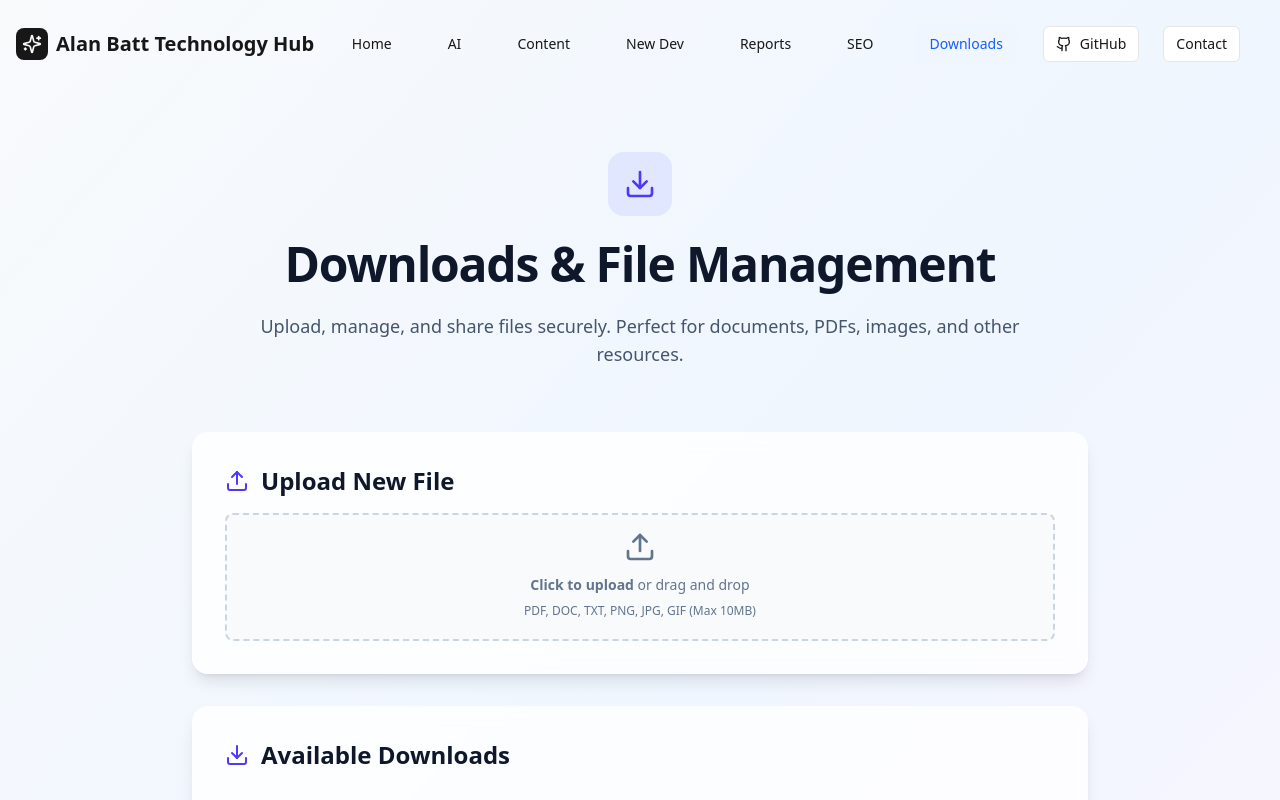
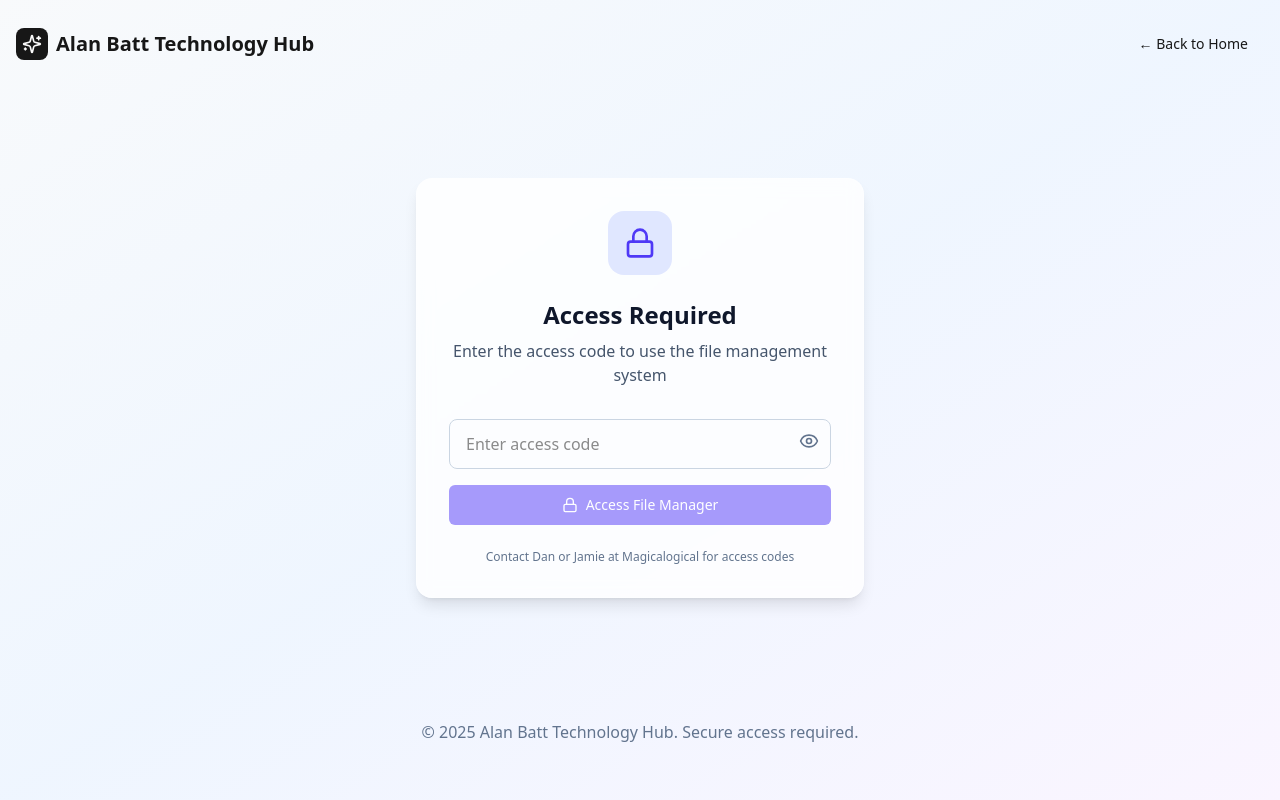
Before and after one commit to zenifieduk/alan-batt, a Next.js app: page /downloads in a window 1280 px wide. Shown: the top 800 px of the page. Built offline with nearby package versions, Linux system fonts and the light colour scheme.

Commit message:
feat: Add password protection to downloads page - implement authentication system with login form, session timeout, logout functionality, and multi-client deployment guide

```diff
--- /dev/null
+++ b/src/app/api/auth/route.ts
@@ -0,0 +1,23 @@
+import { NextRequest, NextResponse } from 'next/server'
+
+export async function POST(request: NextRequest) {
+  try {
+    const { password } = await request.json()
+
+    // Get the access code from environment variables
+    const ACCESS_CODE = process.env.ACCESS_CODE || 'default123'
+
+    // Simple password check
+    if (password === ACCESS_CODE) {
+      return NextResponse.json({ success: true }, { status: 200 })
+    } else {
+      return NextResponse.json({ success: false, error: 'Invalid access code' }, { status: 401 })
+    }
+  } catch (error) {
+    console.error('Auth error:', error)
+    return NextResponse.json(
+      { success: false, error: 'Authentication failed' },
+      { status: 500 }
+    )
+  }
+}
--- a/src/app/downloads/page.tsx
+++ b/src/app/downloads/page.tsx
@@ -3,7 +3,7 @@
 import { useState, useEffect } from 'react'
 import Link from 'next/link'
 import { Button } from "@/components/ui/button"
-import { Sparkles, Download, Upload, FileText, Image, File, Github, Loader2, CheckCircle, AlertCircle, Trash2 } from "lucide-react"
+import { Sparkles, Download, Upload, FileText, Image, File, Github, Loader2, CheckCircle, AlertCircle, Trash2, Lock, Eye, EyeOff } from "lucide-react"
 import { MobileMenu } from "@/components/ui/mobile-menu"
 
 interface UploadedFile {
@@ -17,14 +17,37 @@ interface UploadedFile {
 }
 
 const STORAGE_KEY = 'alan-batt-uploaded-files'
+const AUTH_KEY = 'alan-batt-auth'
 
 export default function DownloadsPage() {
   const [files, setFiles] = useState<UploadedFile[]>([])
   const [isUploading, setIsUploading] = useState(false)
   const [uploadStatus, setUploadStatus] = useState<{type: 'success' | 'error', message: string} | null>(null)
+  const [isAuthenticated, setIsAuthenticated] = useState(false)
+  const [password, setPassword] = useState('')
+  const [showPassword, setShowPassword] = useState(false)
+  const [authError, setAuthError] = useState('')
+  const [isLoading, setIsLoading] = useState(true)
+
+  // Check authentication on mount
+  useEffect(() => {
+    const savedAuth = localStorage.getItem(AUTH_KEY)
+    if (savedAuth) {
+      const authData = JSON.parse(savedAuth)
+      // Check if session is still valid (24 hours)
+      const sessionAge = Date.now() - authData.timestamp
+      if (sessionAge < 24 * 60 * 60 * 1000) {
+        setIsAuthenticated(true)
+      } else {
+        localStorage.removeItem(AUTH_KEY)
+      }
+    }
+    setIsLoading(false)
+  }, [])
 
   // Load files from localStorage on component mount
   useEffect(() => {
+    if (isAuthenticated) {
       const savedFiles = localStorage.getItem(STORAGE_KEY)
       if (savedFiles) {
         try {
@@ -34,13 +57,148 @@ export default function DownloadsPage() {
           console.error('Error loading saved files:', error)
         }
       }
-  }, [])
+    }
+  }, [isAuthenticated])
 
   // Save files to localStorage whenever files state changes
   useEffect(() => {
+    if (isAuthenticated) {
       localStorage.setItem(STORAGE_KEY, JSON.stringify(files))
-  }, [files])
+    }
+  }, [files, isAuthenticated])
 
+  const handleLogin = async () => {
+    setAuthError('')
+    try {
+      const response = await fetch('/api/auth', {
+        method: 'POST',
+        headers: { 'Content-Type': 'application/json' },
+        body: JSON.stringify({ password })
+      })
+
+      if (response.ok) {
+        setIsAuthenticated(true)
+        localStorage.setItem(AUTH_KEY, JSON.stringify({
+          authenticated: true,
+          timestamp: Date.now()
+        }))
+        setPassword('')
+      } else {
+        setAuthError('Invalid access code. Please try again.')
+      }
+    } catch (error) {
+      setAuthError('Connection error. Please try again.')
+    }
+  }
+
+  const handleLogout = () => {
+    setIsAuthenticated(false)
+    localStorage.removeItem(AUTH_KEY)
+    setPassword('')
+  }
+
+  const handleKeyPress = (e: React.KeyboardEvent) => {
+    if (e.key === 'Enter') {
+      handleLogin()
+    }
+  }
+
+  // Show loading spinner while checking auth
+  if (isLoading) {
+    return (
+      <div className="min-h-screen bg-gradient-to-br from-slate-50 via-blue-50 to-purple-50 flex items-center justify-center">
+        <Loader2 className="w-8 h-8 animate-spin text-slate-600" />
+      </div>
+    )
+  }
+
+  // Show login form if not authenticated
+  if (!isAuthenticated) {
+    return (
+      <div className="min-h-screen bg-gradient-to-br from-slate-50 via-blue-50 to-purple-50">
+        {/* Header */}
+        <header className="container mx-auto px-4 py-6">
+          <nav className="flex items-center justify-between">
+            <div className="flex items-center space-x-2">
+              <div className="h-8 w-8 bg-primary rounded-lg flex items-center justify-center">
+                <Sparkles className="h-5 w-5 text-primary-foreground" />
+              </div>
+              <span className="text-xl font-bold">Alan Batt Technology Hub</span>
+            </div>
+            <div className="flex items-center space-x-6">
+              <Button variant="ghost" asChild>
+                <Link href="/">← Back to Home</Link>
+              </Button>
+            </div>
+          </nav>
+        </header>
+
+        {/* Login Form */}
+        <main className="container mx-auto px-4 py-16 flex items-center justify-center min-h-[calc(100vh-200px)]">
+          <div className="max-w-md w-full">
+            <div className="bg-white/80 backdrop-blur-sm rounded-2xl shadow-lg border border-white/20 p-8">
+              <div className="text-center mb-8">
+                <div className="w-16 h-16 bg-indigo-100 rounded-2xl flex items-center justify-center mx-auto mb-6">
+                  <Lock className="w-8 h-8 text-indigo-600" />
+                </div>
+                <h1 className="text-2xl font-bold text-slate-900 mb-2">Access Required</h1>
+                <p className="text-slate-600">Enter the access code to use the file management system</p>
+              </div>
+
+              <div className="space-y-4">
+                <div className="relative">
+                  <input
+                    type={showPassword ? "text" : "password"}
+                    value={password}
+                    onChange={(e) => setPassword(e.target.value)}
+                    onKeyPress={handleKeyPress}
+                    placeholder="Enter access code"
+                    className="w-full px-4 py-3 pr-12 border border-slate-300 rounded-lg focus:outline-none focus:ring-2 focus:ring-indigo-500 focus:border-transparent"
+                  />
+                  <button
+                    type="button"
+                    onClick={() => setShowPassword(!showPassword)}
+                    className="absolute right-3 top-3 text-slate-500 hover:text-slate-700"
+                  >
+                    {showPassword ? <EyeOff className="w-5 h-5" /> : <Eye className="w-5 h-5" />}
+                  </button>
+                </div>
+
+                {authError && (
+                  <div className="flex items-center space-x-2 p-3 rounded-lg bg-red-50 text-red-800">
+                    <AlertCircle className="w-5 h-5" />
+                    <span className="text-sm font-medium">{authError}</span>
+                  </div>
+                )}
+
+                <Button
+                  onClick={handleLogin}
+                  disabled={!password.trim()}
+                  className="w-full bg-indigo-600 hover:bg-indigo-700 text-white py-3"
+                >
+                  <Lock className="w-4 h-4 mr-2" />
+                  Access File Manager
+                </Button>
+              </div>
+
+              <div className="mt-6 text-center">
+                <p className="text-xs text-slate-500">
+                  Contact Dan or Jamie at Magicalogical for access codes
+                </p>
+              </div>
+            </div>
+          </div>
+        </main>
+
+        {/* Footer */}
+        <footer className="container mx-auto px-4 py-8 text-center text-slate-500">
+          <p>&copy; 2025 Alan Batt Technology Hub. Secure access required.</p>
+        </footer>
+      </div>
+    )
+  }
+
+  // Rest of existing component code for authenticated users...
   const handleFileUpload = async (event: React.ChangeEvent<HTMLInputElement>) => {
     const file = event.target.files?.[0]
     if (!file) return
@@ -110,7 +268,7 @@ export default function DownloadsPage() {
 
   return (
     <div className="min-h-screen bg-gradient-to-br from-slate-50 via-blue-50 to-purple-50">
-      {/* Header */}
+      {/* Header with logout */}
       <header className="container mx-auto px-4 py-6">
         <nav className="flex items-center justify-between">
           <div className="flex items-center space-x-2">
@@ -143,14 +301,14 @@ export default function DownloadsPage() {
               <Button variant="ghost" asChild className="bg-blue-50 text-blue-600">
                 <Link href="/downloads">Downloads</Link>
               </Button>
+              <Button variant="outline" size="sm" onClick={handleLogout}>
+                Logout
+              </Button>
               <Button variant="outline" size="sm" asChild>
                 <Link href="https://github.com/zenifieduk/alan-batt" target="_blank">
                   <Github className="h-4 w-4 mr-2" />
                   GitHub
                 </Link>
-              </Button>
-              <Button variant="outline" size="sm">
-                Contact
               </Button>
             </div>
 
```
Also changed, not shown: 1 other file (tests, documents, lock files or other folders). Lines whose indentation alone changed are shown as unchanged.
